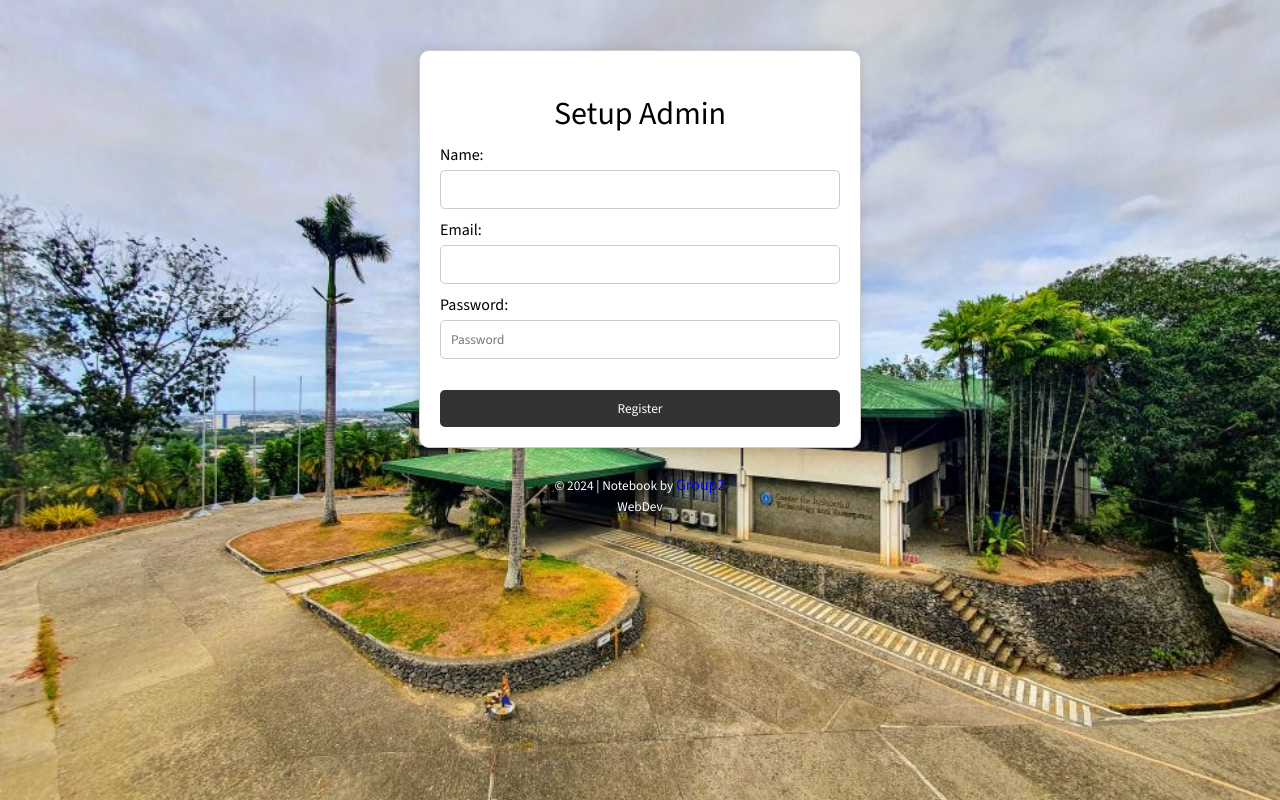
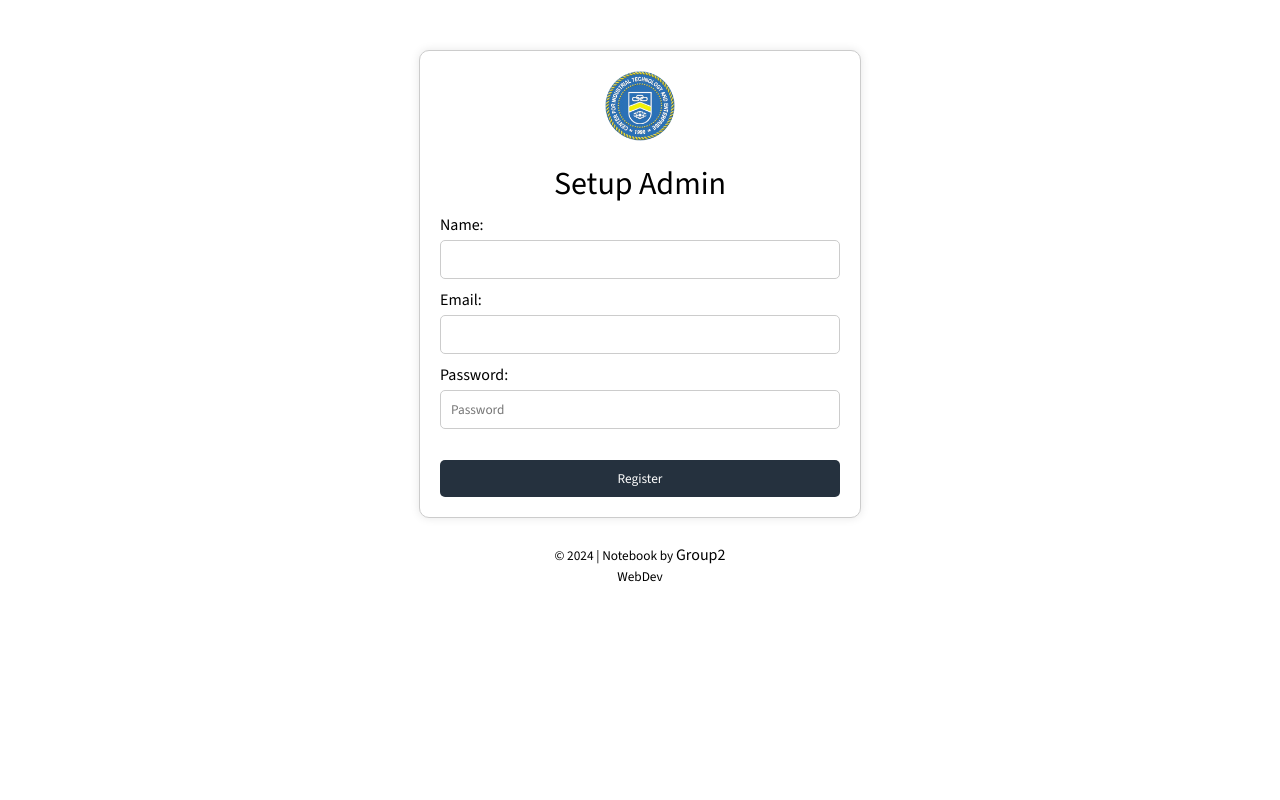
Before and after one commit to 03112002mjc/GROUP2_FINAL, a PHP site: page /view/admin/setup_admin.php in a window 1280 px wide. Run offline with PHP 8.4, Linux system fonts and the light colour scheme; data that the repository does not hold is empty.

Commit message:
Add files via upload

```diff
--- a/index.php
+++ b/index.php
@@ -65,10 +65,14 @@ $conn->close();
 </head>
 <body class="body-container">
 <div class="header-container">
+
     <h1>My Notebook</h1>
 </div>
 
 <div class="container login-container">
+    <div class="logo">
+        <img src="public/img/CITE.png" alt="">
+    </div>
     <h3>Login to continue</h3>
     <div class="error-container">
         <?php
--- a/public/css/register.css
+++ b/public/css/register.css
@@ -2,12 +2,13 @@
     font-family: "Source sans 3", serif;
     font-weight: 320;
 }
-body{
-    background-image: url(../img/image.png);
-    background-repeat: no-repeat;
-    background-position: center;
-    background-size: cover;
-    background-attachment: fixed;
+body {
+    /*background: linear-gradient(135deg, #333, #fff, #333);*/
+    background: #fff;
+
+
+    align-items: center;
+    justify-content: center;
 }
 .register-container {
     max-width: 400px;
@@ -57,13 +58,13 @@ body{
     padding: 10px;
     border: none;
     border-radius: 5px;
-    background-color: #333;
+    background-color: #25313E;
     color: #fff;
     cursor: pointer;
 }
 
 .register-container button:hover{
-    background-color: #202020;
+    background-color: #1a232c;
 }
 .register-container2 {
     max-width: 400px;
@@ -90,16 +91,18 @@ body{
     text-decoration: underline;
 }
 
-footer{
+footer {
     display: flex;
     justify-content: center;
     text-align: center;
-    color: #fff;
+    margin-top: 10px;
+
 }
-.footer a{
-    color: #fff;
+footer a{
+    color: #000000;
+    text-decoration: none;
 }
-footer a:hover{
+footer a:hover {
     color: #0213ff;
     text-decoration: underline;
 }
@@ -136,3 +139,10 @@ footer a:hover{
     color: #6a6a6a;
     font-size: 14px;
 }
+.logo{
+    display: flex;
+    justify-content: center;
+}
+.logo img{
+    width: 70px;
+}
--- a/view/admin/setup_admin.php
+++ b/view/admin/setup_admin.php
@@ -58,10 +58,14 @@ if ($_SERVER["REQUEST_METHOD"] == "POST") {
     <meta charset="UTF-8">
     <title>Setup Admin</title>
     <link href="https://fonts.googleapis.com/css2?family=Source+Sans+3:ital,wght@0,200..900;1,200..900&display=swap" rel="stylesheet">
+    <link rel="stylesheet" href="https://cdnjs.cloudflare.com/ajax/libs/font-awesome/5.15.3/css/all.min.css">
     <link rel="stylesheet" href="../../public/css/register.css">
 </head>
 <body>
 <div class="register-container">
+    <div class="logo">
+        <img src="../../public/img/CITE.png" alt="">
+    </div>
     <h1>Setup Admin</h1>
     <div class="error-container">
         <?php
@@ -84,6 +88,7 @@ if ($_SERVER["REQUEST_METHOD"] == "POST") {
             <input type="password" id="password" name="password" oninput="toggleEyeIcon()" placeholder="Password" required>
             <i id="eyeIcon" class="fas fa-eye" style="display: none;" onclick="togglePasswordVisibility()"></i>
         </div>
+
         <br>
         <button type="submit">Register</button>
     </form>
@@ -93,6 +98,6 @@ if ($_SERVER["REQUEST_METHOD"] == "POST") {
         <small>&copy; 2024 | Notebook by <a href="github.com">Group2</a><br> WebDev</small>
     </p>
 </footer>
-<script src="../../public/js/register.js"></script>
+<script src="../../public/js/login.js"></script>
 </body>
 </html>
--- a/view/user/register.php
+++ b/view/user/register.php
@@ -49,6 +49,9 @@ if ($_SERVER["REQUEST_METHOD"] == "POST") {
 </head>
 <body>
 <div class="register-container">
+<div class="logo">
+        <img src="../../public/img/CITE.png" alt="">
+    </div>
     <h1>Register</h1>
     <p id="fill-up">Fill the following Form</p>
     <?php if ($error_message): ?>
@@ -82,6 +85,6 @@ if ($_SERVER["REQUEST_METHOD"] == "POST") {
         <small>&copy; 2024 | Notebook by <a href="github.com"><small>Group2</small></a><br> WebDev</small>
     </p>
 </footer>
-<script src="js/register.js"></script>
+<script src="../../public/js/login.js"></script>
 </body>
 </html>
```
Also changed, not shown: init_database.sql (added, +22 -0 lines), public/css/create-user.css (+15 -0 lines), public/css/login.css (+9 -0 lines), view/user/create_user.php (+6 -1 lines), public/css/admin_profile.css (line endings or trailing spaces), public/img/CITE.png (added).
